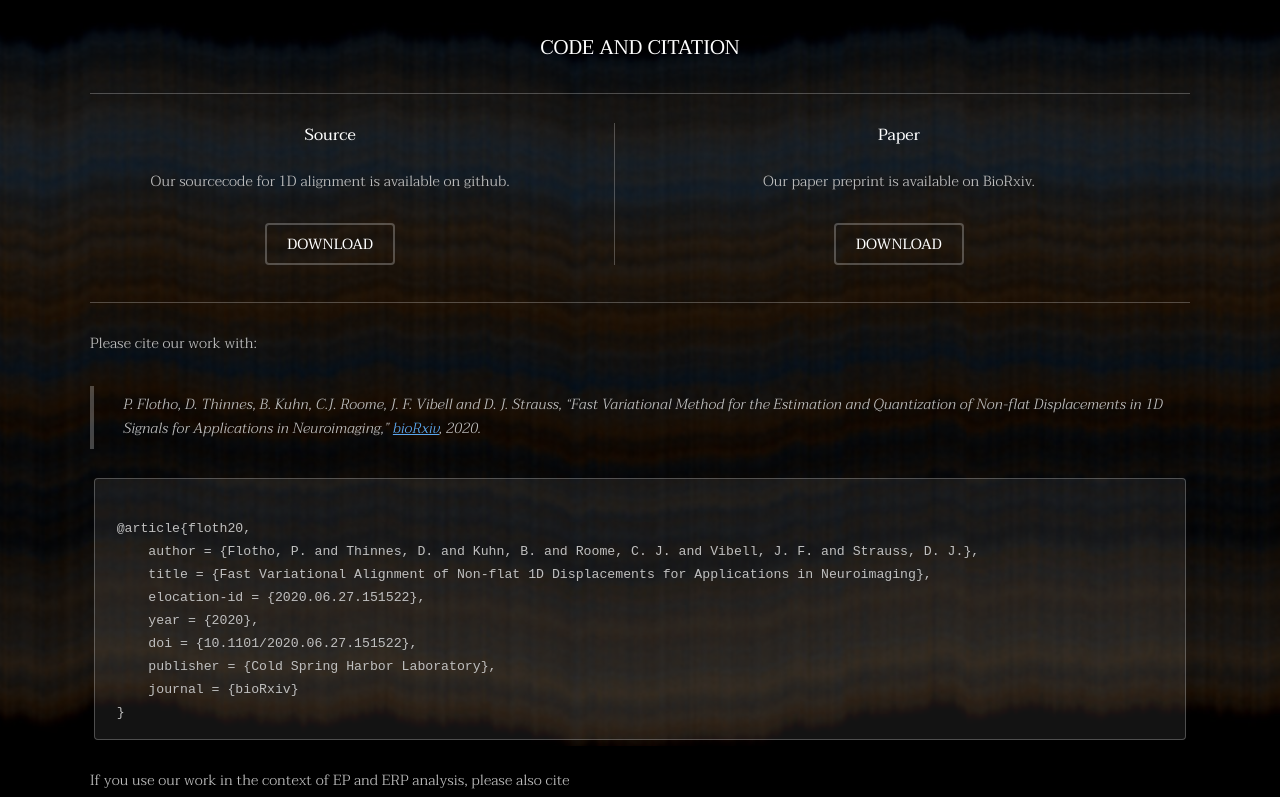
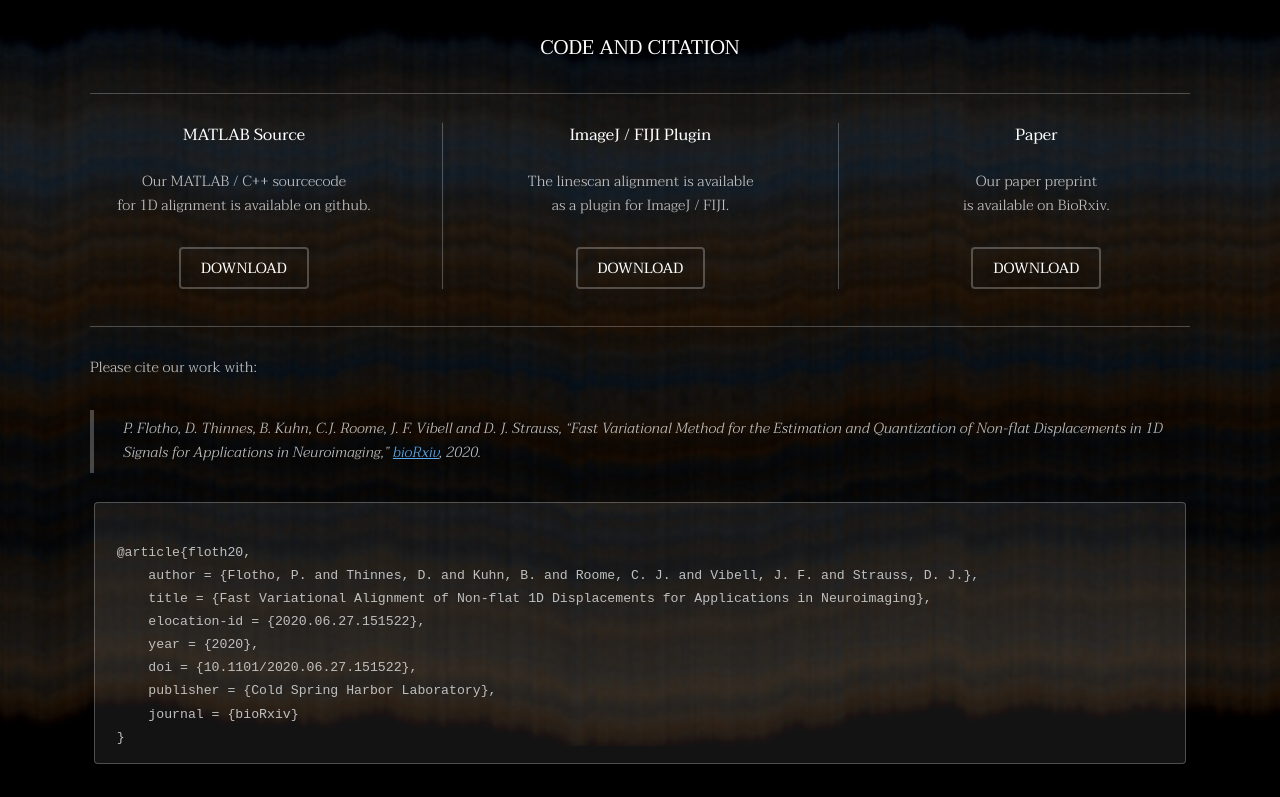
Before and after one commit to phflot/variational_aligner, a plain HTML site: page index.html in a window 1280 px wide. Shown: the part 1460-2257 px from the top of the page. Drawn offline with Linux system fonts and the light colour scheme.

Commit message:
added the link to the ImageJ / FIJI Plugin/

```diff
--- a/assets/css/main.css
+++ b/assets/css/main.css
@@ -109,7 +109,6 @@
 	.container {
 		width: 80rem;
 	}
-
 }
 
 @media screen and (max-width: 1280px) {
@@ -135,7 +134,6 @@
 	.container {
 		width: 65rem;
 	}
-
 }
 
 @media screen and (max-width: 980px) {
@@ -161,7 +159,6 @@
 	.container {
 		width: 90%;
 	}
-
 }
 
 @media screen and (max-width: 736px) {
@@ -187,7 +184,6 @@
 	.container {
 		width: 90% !important;
 	}
-
 }
 
 @media screen and (max-width: 480px) {
@@ -213,7 +209,6 @@
 	.container {
 		width: 90% !important;
 	}
-
 }
 
 /* Grid */
@@ -686,7 +681,6 @@
 	.\-1u\28xlarge\29 {
 		margin-left: 8.33333%;
 	}
-
 }
 
 @media screen and (max-width: 1280px) {
@@ -901,7 +895,6 @@
 	.\-1u\28large\29 {
 		margin-left: 8.33333%;
 	}
-
 }
 
 @media screen and (max-width: 980px) {
@@ -1116,7 +1109,6 @@
 	.\-1u\28medium\29 {
 		margin-left: 8.33333%;
 	}
-
 }
 
 @media screen and (max-width: 736px) {
@@ -1331,7 +1323,6 @@
 	.\-1u\28small\29 {
 		margin-left: 8.33333%;
 	}
-
 }
 
 @media screen and (max-width: 480px) {
@@ -1546,7 +1537,6 @@
 	.\-1u\28xsmall\29 {
 		margin-left: 8.33333%;
 	}
-
 }
 
 /* Basic */
@@ -1564,7 +1554,6 @@
 	html, body {
 		min-width: 320px;
 	}
-
 }
 
 body {
@@ -1593,7 +1582,6 @@
 	html {
 		font-size: 11pt;
 	}
-
 }
 
 @media screen and (max-width: 1280px) {
@@ -1601,7 +1589,6 @@
 	html {
 		font-size: 11pt;
 	}
-
 }
 
 @media screen and (max-width: 980px) {
@@ -1609,7 +1596,6 @@
 	html {
 		font-size: 12pt;
 	}
-
 }
 
 @media screen and (max-width: 736px) {
@@ -1617,7 +1603,6 @@
 	html {
 		font-size: 12pt;
 	}
-
 }
 
 @media screen and (max-width: 480px) {
@@ -1625,7 +1610,6 @@
 	html {
 		font-size: 12pt;
 	}
-
 }
 
 body {
@@ -1681,7 +1665,6 @@
 	h2 {
 		font-size: 1.5rem;
 	}
-
 }
 
 h3 {
@@ -1822,7 +1805,6 @@
 	.box .content {
 		padding: 2rem;
 	}
-
 }
 
 .box {
@@ -1925,7 +1907,6 @@
 	.button {
 		padding: 0;
 	}
-
 }
 
 input[type="submit"],
@@ -2041,7 +2022,6 @@
 		form .field.half.first {
 			margin-right: 0;
 		}
-
 }
 
 label {
@@ -2505,7 +2485,6 @@
 			ul.actions.small li:first-child {
 				padding-top: 0;
 			}
-
 }
 
 dl {
@@ -2648,7 +2627,7 @@
 /* Wrapper */
 
 .wrapper {
-		padding: 6rem 0 4rem 0 ;
+	padding: 6rem 0 4rem 0;
 	position: relative;
 	margin: 0;
 }
@@ -3334,7 +3313,6 @@
 	.wrapper > .inner {
 		width: 75rem;
 	}
-
 }
 
 @media screen and (max-width: 980px) {
@@ -3346,15 +3324,13 @@
 	.wrapper.style3 {
 		background-attachment: scroll;
 	}
-
 }
 
 @media screen and (max-width: 736px) {
 
 	.wrapper {
-				padding: 3rem 0 1rem 0 ;
-			}
-
+		padding: 3rem 0 1rem 0;
+	}
 }
 
 /* Header */
@@ -3507,7 +3483,6 @@
 		#header > a:last-child {
 			padding-right: 1em;
 		}
-
 }
 
 #header.reveal {
@@ -3555,7 +3530,6 @@
 			#header > h1 a {
 				font-size: 1em;
 			}
-
 }
 
 @media screen and (max-width: 480px) {
@@ -3563,7 +3537,6 @@
 	#header {
 		min-width: 320px;
 	}
-
 }
 
 /* Menu */
@@ -3674,7 +3647,6 @@
 		height: 4em;
 		line-height: 4em;
 	}
-
 }
 
 #menu.visible {
@@ -3691,7 +3663,6 @@
 	#menu {
 		padding: 2.5em 1.75em;
 	}
-
 }
 
 /* Banner */
@@ -3797,7 +3768,6 @@
 	#banner video {
 		display: none;
 	}
-
 }
 
 @media screen and (max-width: 736px) {
@@ -3829,7 +3799,6 @@
 		#banner .button {
 			width: 100%;
 		}
-
 }
 
 @media screen and (max-width: 480px) {
@@ -3837,7 +3806,6 @@
 	#banner p {
 		font-size: 1em;
 	}
-
 }
 
 body.is-loading #banner .inner {
@@ -3855,21 +3823,20 @@
 /* Main */
 
 #main {
-		padding: 4rem 0 2rem 0 ;
+	padding: 4rem 0 2rem 0;
 }
 
 @media screen and (max-width: 736px) {
 
 	#main {
-				padding: 3rem 0 1rem 0 ;
-			}
-
+		padding: 3rem 0 1rem 0;
+	}
 }
 
 /* Footer */
 
 #footer {
-		padding: 6rem 0 4rem 0 ;
+	padding: 6rem 0 4rem 0;
 	background: #f2f2f2;
 }
 
@@ -3884,9 +3851,8 @@
 @media screen and (max-width: 736px) {
 
 	#footer {
-				padding: 3rem 0 1rem 0 ;
-			}
-
+		padding: 3rem 0 1rem 0;
+	}
 }
 
 /* Flexgrid */
@@ -3920,33 +3886,33 @@
 	}
 
 	#flexgrid > * {
-			width: 50%;
+		width: 33.33333%;
 	}
 
 	#flexgrid > * {
 		padding: 3rem;
-			width: calc(49% + 2rem);
-		}
-
-		#flexgrid > :nth-child(-n + 2) {
+		width: calc(33.33333% + 2rem);
+	}
+
+	#flexgrid > :nth-child(-n + 3) {
 		padding-top: 0;
 	}
 
-		#flexgrid > :nth-last-child(-n + 2) {
+	#flexgrid > :nth-last-child(-n + 3) {
 		padding-bottom: 0;
 	}
 
 	#flexgrid > :nth-child(3n + 1) {
-			padding-left: 0%;
+		padding-left: 0;
 	}
 
 	#flexgrid > :nth-child(3n) {
-			padding-right: 0%;
+		padding-right: 0;
 	}
 
 	#flexgrid > :nth-child(3n + 1),
 	#flexgrid > :nth-child(3n) {
-			width: calc(49% + -1rem);
+		width: calc(33.33333% + -1rem);
 	}
 
 	#flexgrid > div {
@@ -3999,7 +3965,7 @@
 
 	#flexgrid > * {
 		padding: 2rem;
-				width: calc(50% + 1.33333rem);
+		width: calc(33.33333% + 1.33333rem);
 	}
 
 	#flexgrid > :nth-child(-n + 3) {
@@ -4102,7 +4068,6 @@
 		width: 6rem;
 		height: 6rem;
 	}
-
 }
 
 .grid-style {
@@ -4225,5 +4190,4 @@
 	.grid-style > :nth-child(1n) {
 		width: calc(100% + 2rem);
 	}
-
-		}
+}
--- a/index.html
+++ b/index.html
@@ -86,18 +86,27 @@
                         <div id="flexgrid">
                             <div>
                                 <header>
-                                    <h4>Source</h4>
+                                    <h4>MATLAB Source</h4>
                                 </header>
-                                <p>Our sourcecode for 1D alignment is available on github.</p>
+                                <p>Our MATLAB / C++ sourcecode <br />for 1D alignment is available on github.</p>
                                 <ul class="actions">
                                     <li><a href="https://github.com/phflot/variational_aligner" class="button alt">Download</a></li>
                                 </ul>
                             </div>
                             <div>
                                 <header>
+                                    <h4>ImageJ / FIJI Plugin</h4>
+                                </header>
+                                <p>The linescan alignment is available <br /> as a plugin for ImageJ / FIJI.</p>
+                                <ul class="actions">
+                                    <li><a href="https://github.com/phflot/variational_aligner_IJ" class="button alt">Download</a></li>
+                                </ul>
+                            </div>
+                            <div>
+                                <header>
                                     <h4>Paper</h4>
                                 </header>
-                                <p>Our paper preprint is available on BioRxiv.</p>
+                                <p>Our paper preprint <br /> is available on BioRxiv.</p>
                                 <ul class="actions">
                                     <li><a href="https://www.biorxiv.org/content/10.1101/2020.06.27.151522v1.full.pdf" class="button alt">Download</a></li>
                                 </ul>
```
Lines whose indentation alone changed are shown as unchanged.
